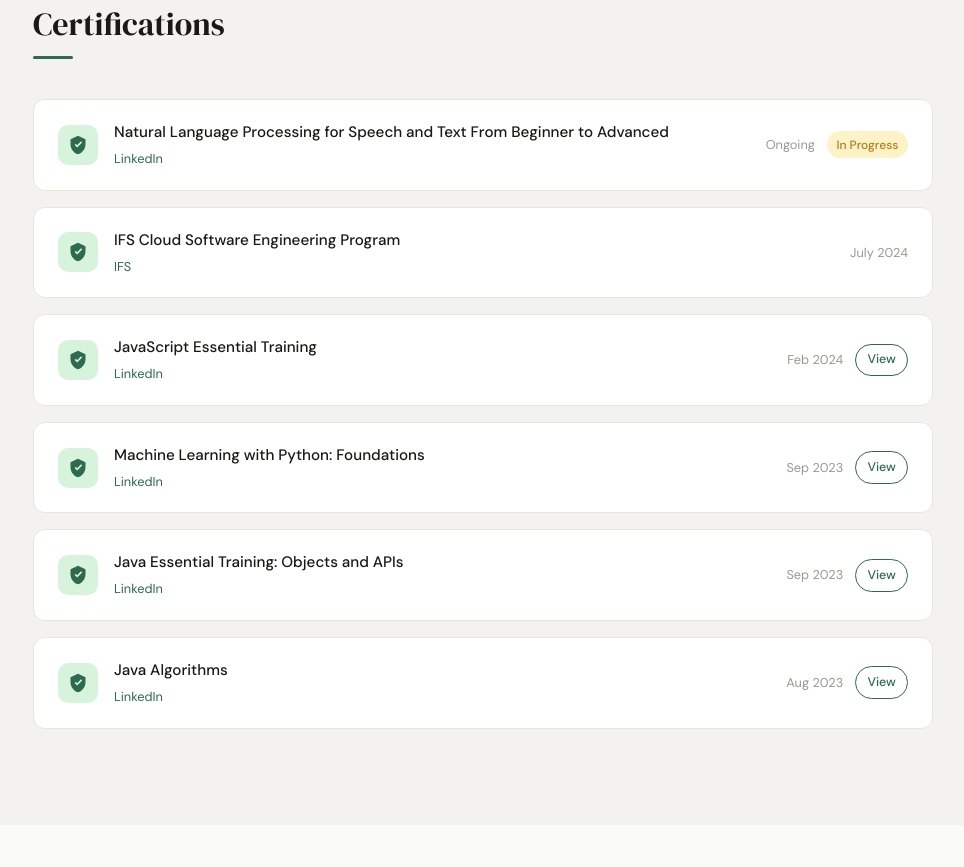
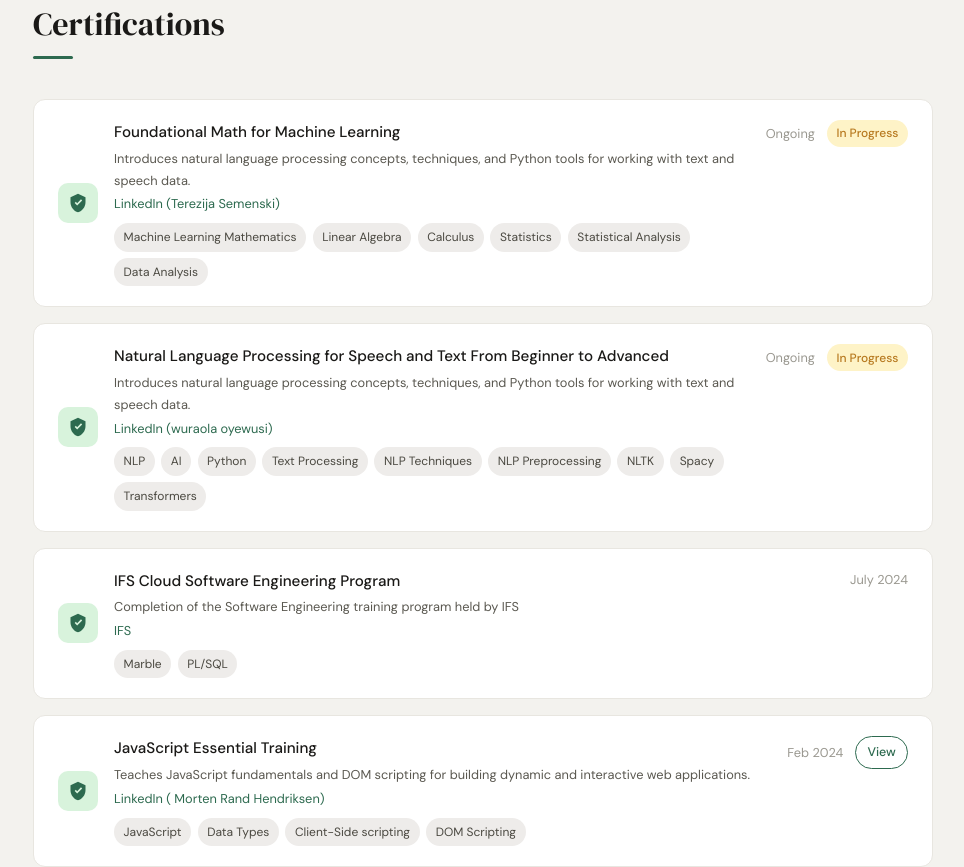
Before and after one commit to Minduli-Lasandi/Minduli-Lasandi-Portfolio, a React (Vite) app: page /Minduli-Lasandi-Portfolio/skills in a window 1280 px wide. Shown: the part 660-1527 px from the top of the page, without its empty margins (157-1121 px from the left). Before the commit the page ends 1485 px from the top, so only its background shows below. Built offline with nearby package versions, Linux system fonts and the light colour scheme.

Commit message:
update certifications section

```diff
--- a/src/data/certifications.ts
+++ b/src/data/certifications.ts
@@ -1,42 +1,72 @@
 export const certifications = [
+    // {
+    //     name: "Java object- oriented programming",
+    //     outcomes: "LinkedIn course by . This course consisted of the OOP concepts with Java ",
+    //     issuer: "LinkedIn (Kathryn Hodge)",
+    //     date: "August 2023",
+    //     link: ""
+    // },
     {
         name: "Java Algorithms",
-        issuer: "LinkedIn",
+        description: "Design & implement efficient algorithms in Java using data structures, built-in methods, and custom solutions for different data types",
+        issuer: "LinkedIn (Kathryn Hodge)",
         date: "Aug 2023",
-        link: "https://www.linkedin.com/learning/certificates/a3f08627f20a9bc699fad9169d2bf80b1c009520803cab26d22bab21ca491129?u=76664938"
+        link: "https://www.linkedin.com/learning/certificates/a3f08627f20a9bc699fad9169d2bf80b1c009520803cab26d22bab21ca491129?u=76664938",
+        topics: ["Algorithms", "Java"]
     },
 
     {
         name: "Java Essential Training: Objects and APIs",
-        issuer: "LinkedIn",
+        description: "Covers core Java 17 concepts, including object-oriented programming, APIs, data structures, and exception handling for modern Java development. ",
+        issuer: "LinkedIn (Angie Jones)",
         date: "Sep 2023",
-        link: "https://www.linkedin.com/learning/certificates/809033c7efb865bc2223b8815d0485f08fa8f9b6c0824ea437c823f428bc4443?u=76664938"
+        link: "https://www.linkedin.com/learning/certificates/809033c7efb865bc2223b8815d0485f08fa8f9b6c0824ea437c823f428bc4443?u=76664938",
+        topics: ["OOP", "Interfaces", "Data structures", "Exception handling", "Functional programming", "Memory management"]
     },
 
     {
         name: "Machine Learning with Python: Foundations",
-        issuer: "LinkedIn",
+        description: "Introduces machine learning with Python, covering data preparation, model building, evaluation, and interpretation through practical examples.",
+        issuer: "LinkedIn (Fredrik Nwanganga)",
         date: "Sep 2023",
-        link: "https://www.linkedin.com/learning/certificates/fc26d416998d981a792704a48ec83aacce528cc46bcfcc3c0b779c882efba3b2?u=76664938"
+        link: "https://www.linkedin.com/learning/certificates/fc26d416998d981a792704a48ec83aacce528cc46bcfcc3c0b779c882efba3b2?u=76664938",
+        topics: ["Python", "Machine learning", "Artificial Intelligence", "Data Preparation", "Machine Learning Models"]
     },
 
     {
         name: "JavaScript Essential Training",
-        issuer: "LinkedIn",
+        description: "Teaches JavaScript fundamentals and DOM scripting for building dynamic and interactive web applications.",
+        issuer: "LinkedIn ( Morten Rand Hendriksen)",
         date: "Feb 2024",
-        link: "https://www.linkedin.com/learning/certificates/e9ec7a65df9e70341ef5dcec4cbdffd483c9949f3b56bc3bc2dfddcdb0f7bcb1?u=76664938"
+        link: "https://www.linkedin.com/learning/certificates/e9ec7a65df9e70341ef5dcec4cbdffd483c9949f3b56bc3bc2dfddcdb0f7bcb1?u=76664938",
+        topics: ["JavaScript", "Data Types", "Client-Side scripting", "DOM Scripting"]
     },
 
     {
         name: " IFS Cloud Software Engineering Program ",
+        description: "Completion of the Software Engineering training program held by IFS",
         issuer: "IFS",
         date: "July 2024",
+        topics: ["Marble", "PL/SQL"]
     },
     {
         name: "Natural Language Processing for Speech and Text From Beginner to Advanced",
-        issuer: "LinkedIn",
+        description: "Introduces natural language processing concepts, techniques, and Python tools for working with text and speech data.",
+        issuer: "LinkedIn (wuraola oyewusi)",
         date: "Ongoing",
-        link: ""
+        link: "",
+        topics: ["NLP", "AI", "Python", "Text Processing", "NLP Techniques", "NLP Preprocessing", "NLTK", "Spacy", "Transformers"]
+
+    },
+
+    {
+        name: "Foundational Math for Machine Learning",
+        description: "Introduces natural language processing concepts, techniques, and Python tools for working with text and speech data.",
+        issuer: "LinkedIn (Terezija Semenski)",
+        date: "Ongoing",
+        link: "",
+        topics: ["Machine Learning Mathematics", "Linear Algebra", "Calculus", "Statistics", "Statistical Analysis", "Data Analysis"]
+
     },
 
 ]
--- a/src/index.css
+++ b/src/index.css
@@ -465,16 +465,33 @@ body {
   border: 1px solid var(--border);
   border-radius: var(--radius);
   padding: 1.25rem 1.5rem;
-  display: flex;
-  align-items: center;
-  justify-content: space-between;
-  gap: 1rem;
-  flex-wrap: wrap;
+  display: grid;
+  grid-template-columns: 1fr auto;
+  grid-template-rows: auto;
+  gap: 0.75rem 1rem;
   transition: box-shadow 0.2s;
 }
 
 .cert-card:hover {
   box-shadow: 0 4px 20px rgba(0, 0, 0, 0.06);
+}
+
+.cert-left {
+  display: flex;
+  align-items: flex-start;
+  gap: 1rem;
+  grid-column: 1;
+  grid-row: 1;
+}
+
+.cert-right {
+  display: flex;
+  align-items: center;
+  gap: 0.75rem;
+  grid-column: 2;
+  grid-row: 1;
+  flex-shrink: 0;
+  align-self: start;
 }
 
 .cert-left {
@@ -507,12 +524,12 @@ body {
   margin-top: 2px;
 }
 
-.cert-right {
-  display: flex;
-  align-items: center;
-  gap: 0.75rem;
-  flex-shrink: 0;
+.cert-desc {
+  font-size: 0.8rem;
+  color: var(--text-2);
+  margin-top: 2px;
 }
+
 
 .cert-date {
   font-size: 0.8rem;
--- a/src/pages/SkillsPage.tsx
+++ b/src/pages/SkillsPage.tsx
@@ -48,7 +48,13 @@ export default function SkillsPage() {
                                     </div>
                                     <div>
                                         <h3 className="cert-name">{cert.name}</h3>
+                                        {cert.description && <p className="cert-desc">{cert.description}</p>}
                                         <p className="cert-issuer">{cert.issuer}</p>
+                                        {cert.topics && (
+                                            <div className="tag-list" style={{ marginTop: '0.5rem' }}>
+                                                {cert.topics.map(t => <span key={t} className="tag">{t}</span>)}
+                                            </div>
+                                        )}
                                     </div>
                                 </div>
                                 <div className="cert-right">
```
